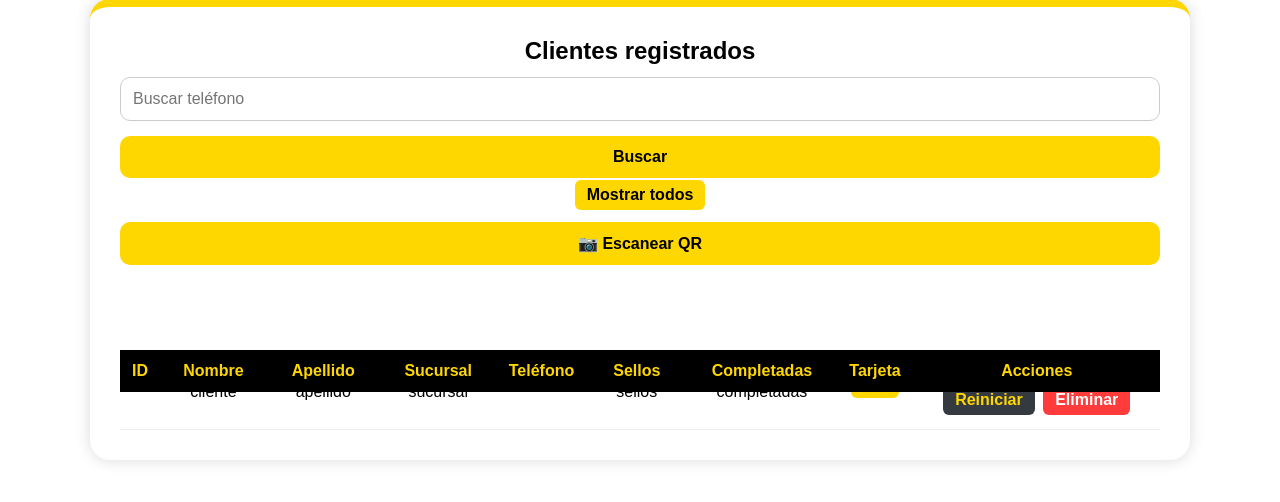
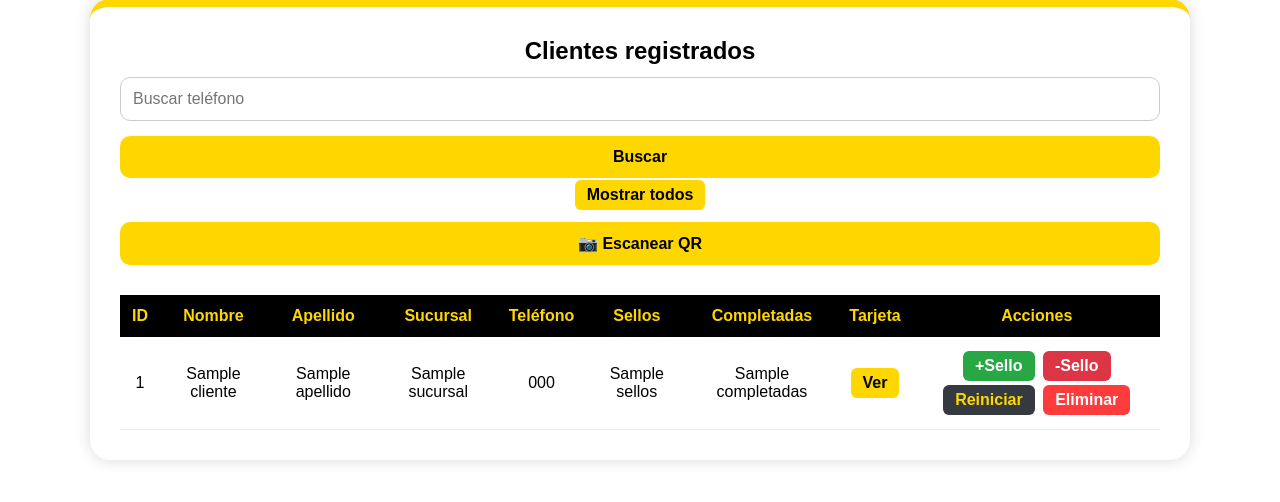
Before and after one commit to sofiarouter06-ship-it/TarjetadefidelidaddigitalELOHIMCoffee, a Flask app: template templates/admin.html in a window 1280 px wide. Shown: the part 101-603 px from the top of the page. Run offline with Flask 3, Linux system fonts and the light colour scheme; the template is opened without the code that fills it: most values are stand-ins (such as "Sample title", 1, 10 or a date in 2020); parts of the project's set-up code (start-up, migrations or seed data) failed here and were passed over.

Commit message:
Actualización del panel admin

```diff
--- a/static/css/estilo.css
+++ b/static/css/estilo.css
@@ -59,7 +59,7 @@ input, select { width: 100%; padding: 12px; margin-top: 12px; border-radius: 10p
 button { width: 100%; margin-top: 15px; padding: 12px; border: none; border-radius: 10px; background: #FFD700; color: #000; font-weight: bold; cursor: pointer; font-size: 16px; }
 
 table { width: 100%; border-collapse: collapse; margin-top: 20px; background: white; }
-th { background: #000; color: #FFD700; padding: 12px; position: sticky; top: 75px; } /* Th sticky por si acaso */
+th { background: #000; color: #FFD700; padding: 12px;} /* Th sticky por si acaso */
 td { padding: 12px; text-align: center; border-bottom: 1px solid #eee; }
 .action { padding: 6px 12px; border-radius: 6px; text-decoration: none; font-weight: bold; display: inline-block; margin: 2px; }
 .ver { background: #FFD700; color: #000; }
```
